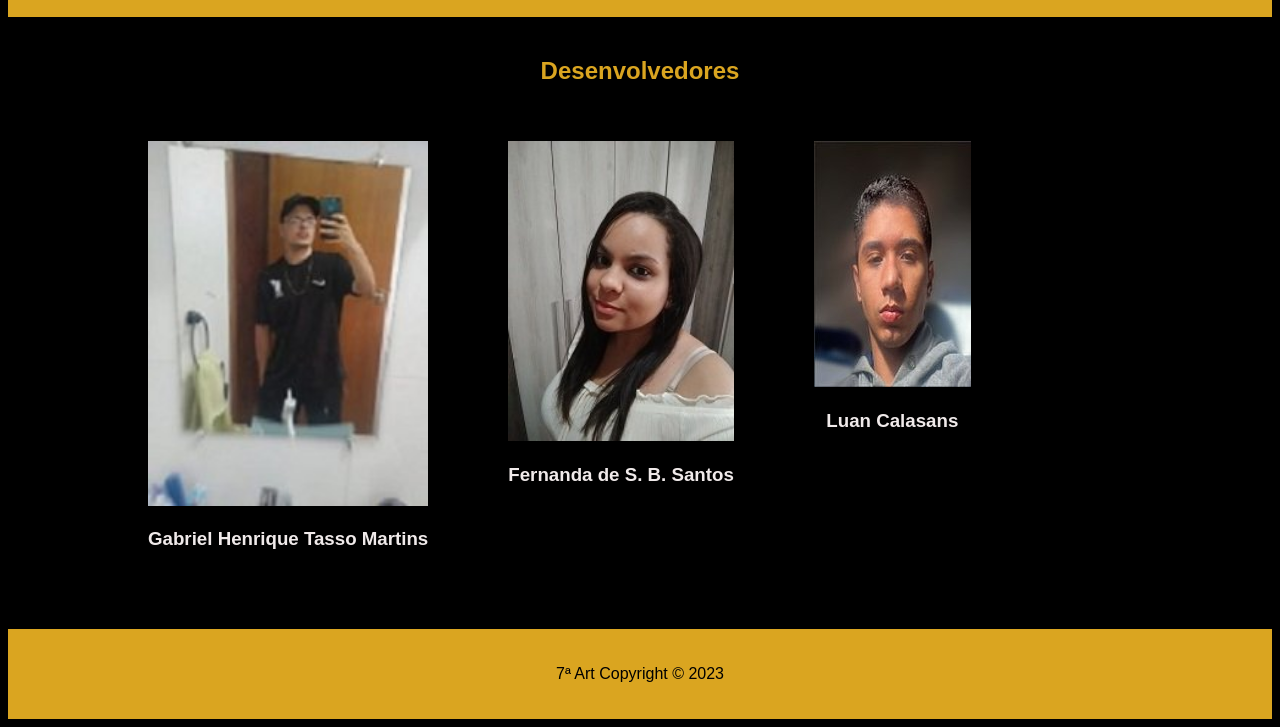
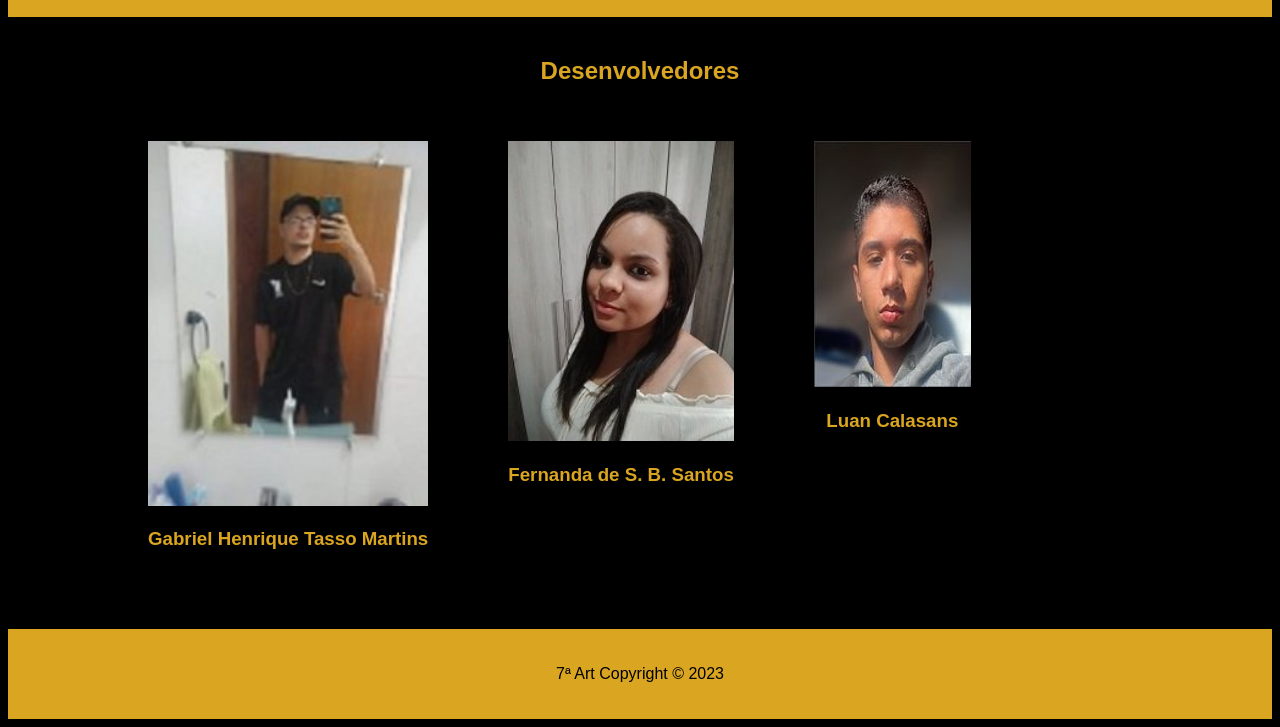
Before and after one commit to fernandanovello/7art, a plain HTML site: page desenvolvedores.html in a window 1280 px wide. Shown: the part 176-903 px from the top of the page. Drawn offline with Linux system fonts and the light colour scheme.

Commit message:
Update desenvolvedores.html

```diff
--- a/desenvolvedores.html
+++ b/desenvolvedores.html
@@ -19,7 +19,7 @@
     body {
       font-family: sans-serif;
       background-color: #000000;
-      color: #ffffff;
+      color: #daa520;
       display: flex;
       flex-direction: column;
       min-height: 100vh;
@@ -105,7 +105,7 @@
 
   .desenvolvedor h3{
 
-    color: #f0eaea;
+    color: #daa520;
   }
 
 
```
